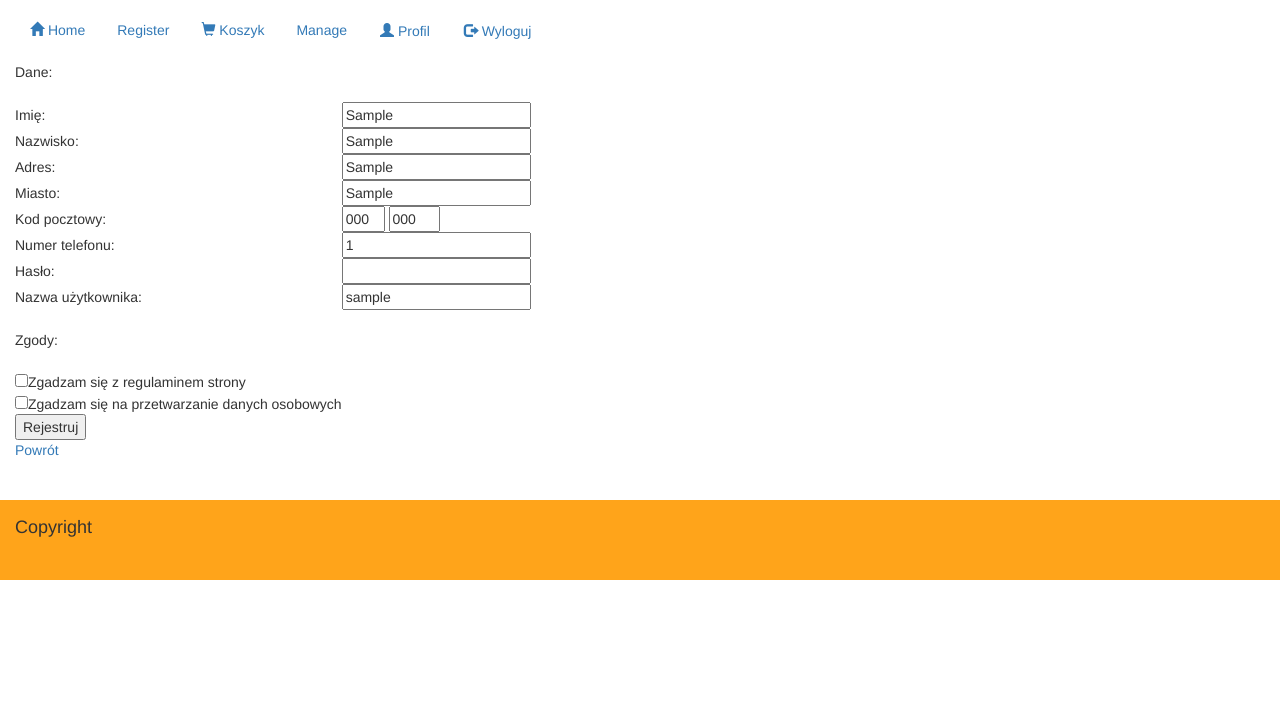
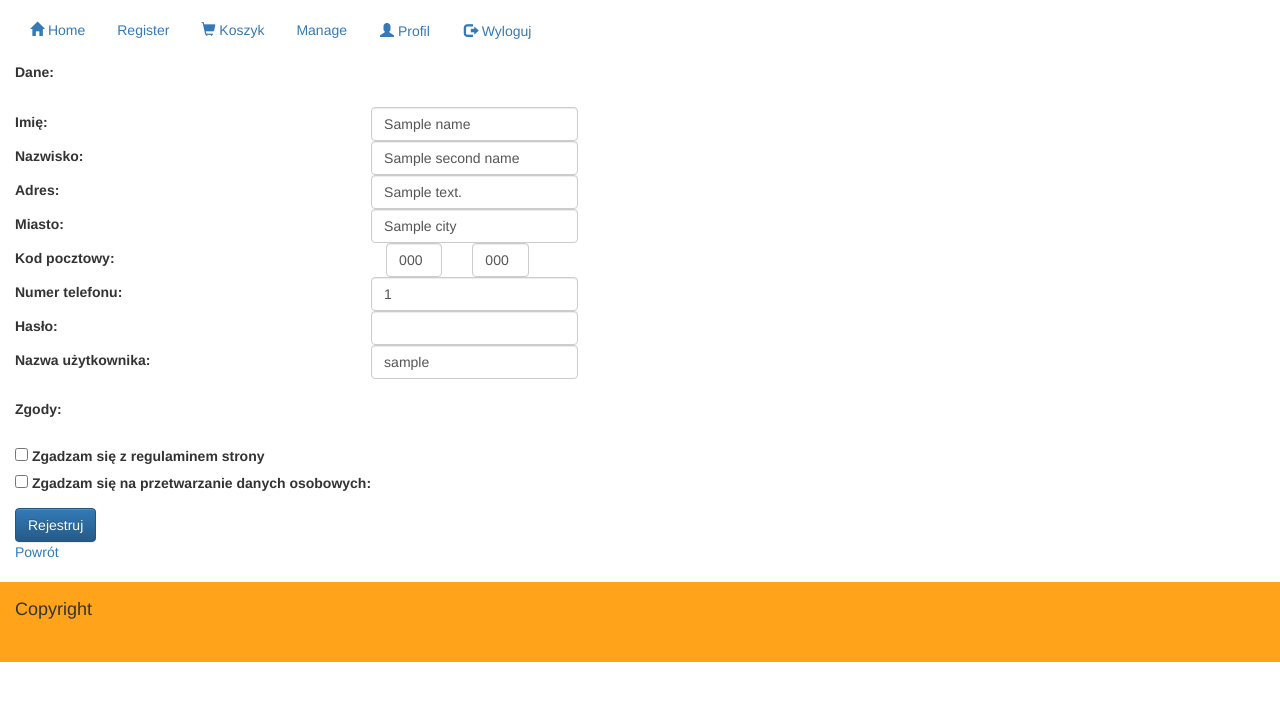
Before and after one commit to BDIO2015/Projekt_BDIO, a Django app: template templates/user_register.html in a window 1280 px wide. Shown: the top 701 px of the page. Run offline with Django 3.2, Linux system fonts and the light colour scheme; the template is opened without the code that fills it: most values are stand-ins (such as "Sample title", 1, 10 or a date in 2020); some libraries are stand-ins or nearby versions.

Commit message:
*Style....

```diff
--- a/templates/user_register.html
+++ b/templates/user_register.html
@@ -1,8 +1,7 @@
-{% extends "index.html" %}
-
-{% block title %}{{title}}{% endblock %}
 
 
+{% extends "index.html" %}
+{% block title %}{{title}}{% endblock %}
 {% block content %}
 {% if messageType == "danger" or messageType == "success" %}
 <div class="alert alert-{{messageType}}">
@@ -13,54 +12,112 @@
   {% csrf_token %}
   <table border=0>
     <tr>
-    <td>Dane:</td>
+      <td>
+        <label  class="control-label">Dane:</label>
+      </td>
     </tr>
     <tr>
       <td style="height: 20px"></td>
     </tr>
     <tr>
-    <td>Imię:</td><td><input type="text" maxlength="64" name="name" value={{name}} ></td>
+      <td>
+        <label  class="control-label">Imię:</label>
+      </td>
+      <td>
+        <input type="text" name="name" value="{{name}}" maxlength=64  class="form-control" required/>
+      </td>
     </tr>
     <tr>
-    <td>Nazwisko:</td><td><input type="text" maxlength="64" name="second_name" value={{second_name}} ></td>
+      <td>
+        <label  class="control-label">Nazwisko:</label>
+      </td>
+      <td>
+        <input type="text" name="second_name" value="{{second_name}}" maxlength=64  class="form-control" required/>
+      </td>
     </tr>
     <tr>
-    <td>Adres:</td><td><input type="text" maxlength="64" name="address" value={{address}} ></td>
+      <td>
+        <label  class="control-label">Adres:</label>
+      </td>
+      <td>
+        <input type="text" maxlength="64" name="address" value="{{address}}"  class="form-control" required/>
+      </td>
     </tr>
     <tr>
-    <td>Miasto:</td><td><input type="text" maxlength="64" name="city" value={{city}} ></td>
+      <td>
+        <label  class="control-label">Miasto:</label>
+      </td>
+      <td>
+        <input type="text" maxlength="64" name="city" value="{{city}}"  class="form-control" required/>
+      </td>
     </tr>
     <tr>
-    <td>Kod pocztowy:</td><td><input type="text" size="2" maxlength="2" name="postal_code1" value={{postal_code}} > <input type="short" size="3" maxlength="3" name="postal_code2" value={{postal_code}} ></td>
+      <td>
+        <label  class="control-label">Kod pocztowy:</label>
+      </td>
+      <td>
+        <div class="col-lg-5">
+          <input type="text" size="2" maxlength="2" name="postal_code1" value="{{postal_code}}"  class="form-control" required/>
+        </div>
+        <div class="col-lg-5">
+          <input type="text" size="3" maxlength="3" name="postal_code2" value="{{postal_code}}"  class="form-control" required/>
+        </div>
+      </td>
     </tr>
     <tr>
-    <td>Numer telefonu:</td><td><input type="text" maxlength="9" name="phone_number" value={{phone_number}} ></td>
+      <td>
+        <label  class="control-label">Numer telefonu:</label>
+      </td>
+      <td>
+        <input type="text" maxlength="9" name="phone_number" value="{{phone_number}}"  class="form-control" required/>
+      </td>
     </tr>
     <tr>
-    <td>Hasło:</td><td><input type="password" maxlength="64" name="password" value="" ></td>
+      <td>
+        <label  class="control-label">Hasło:</label>
+      </td>
+      <td>
+        <input type="password" maxlength="64" name="password" value=""   class="form-control" required/>
+      </td>
     </tr>
     <tr>
-    <td>Nazwa użytkownika:</td><td><input type="text" maxlength="64" name="username" value={{username}} ></td>
+      <td>
+        <label  class="control-label">Nazwa użytkownika:</label>
+      </td>
+      <td>
+        <input type="text" maxlength="64" name="username" value="{{username}}"  class="form-control" required/>
+      </td>
     </tr>
     <tr>
       <td style="height: 20px"></td>
     </tr>
     <tr>
-   <td>Zgody:<td>
+      <td>
+        <label  class="control-label">Zgody:</label>
+      <td>
     </tr>
     <tr>
       <td style="height: 20px"></td>
     </tr>
     <tr>
-    <td><input type="checkbox" name="agg0" value="1" {% if agg0 == 1 %}checked{% endif %}>Zgadzam się z regulaminem strony<br/></td>
+      <td>
+        <input type="checkbox" name="agg0" value="1" {% if agg0 == 1 %}checked{% endif %}/>
+        <label  class="control-label">Zgadzam się z regulaminem strony </label>
+      </td>
     </tr>
     <tr>
-    <td><input type="checkbox" name="agg1" value="1" {% if agg1 == 1 %}checked{% endif %}>Zgadzam się na przetwarzanie danych osobowych<br/></td>
+      <td>
+        <input type="checkbox" name="agg1" value="1" {% if agg1 == 1 %}checked{% endif %}/>
+        <label  class="control-label">Zgadzam się na przetwarzanie danych osobowych:</label>
+      </td>
     </tr>
     <tr>
-    <td colspan="2"><input type="hidden" name="sent" value="1" /><input type="submit" value="Rejestruj" /></td>
+      <td colspan="2">
+        <div class="input-group"><input type="hidden" name="sent" value="1" /></div>
+        <div><input type="submit" value="Rejestruj" class="btn btn-primary"/></div>
+      </td>
     </tr>
   </table>
-<a href="/">Powrót</a><br/><br/>
+  <a href="/">Powrót</a>
 </form>
 {% endblock %}
```
Also changed, not shown: templates/user_login.html (+23 -13 lines). Lines whose indentation alone changed are shown as unchanged.
